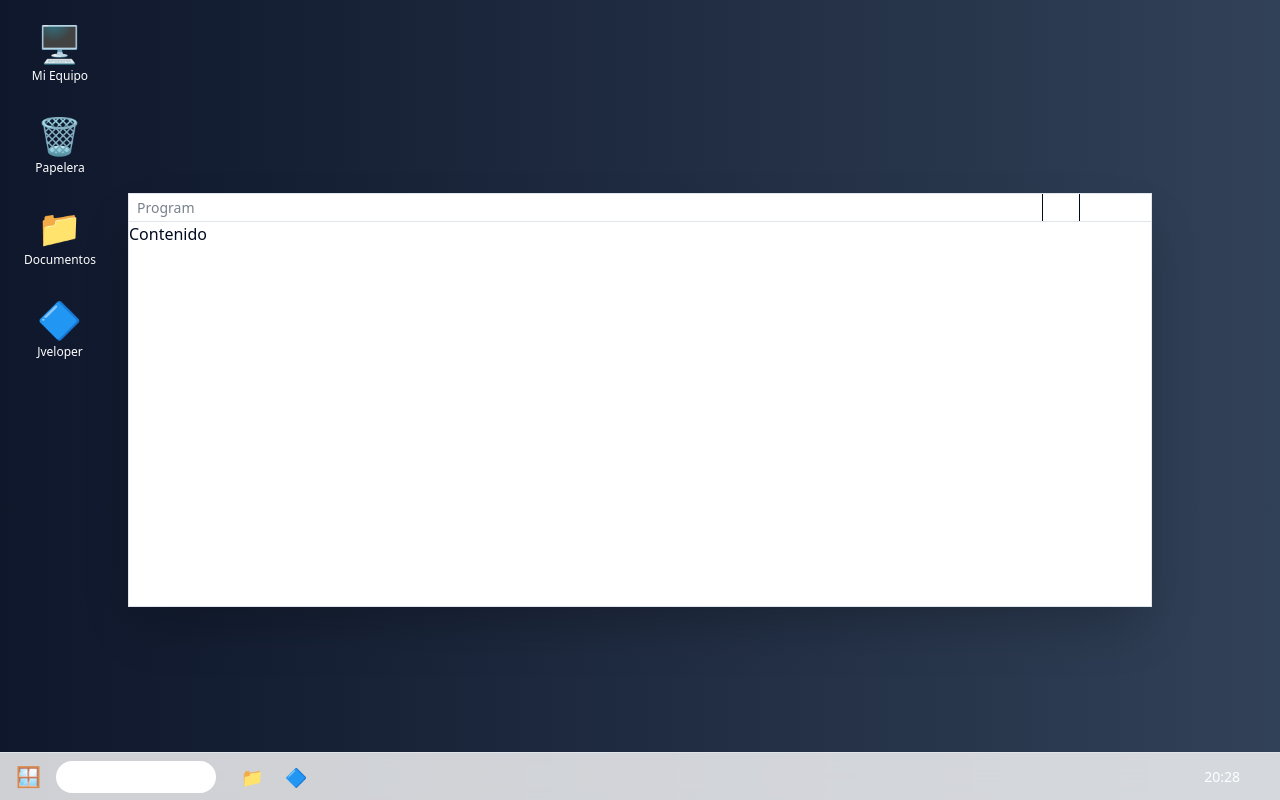
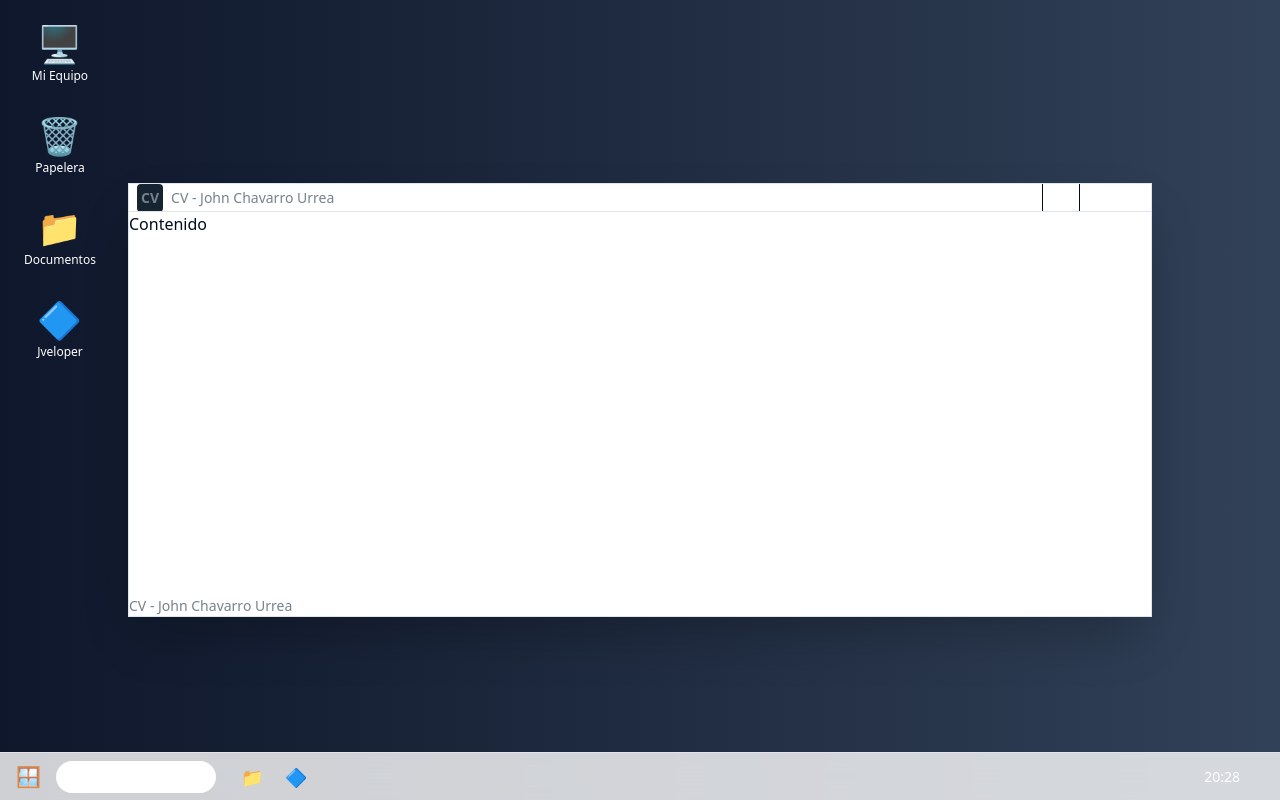
Before and after one commit to jwchavarrro/jveloper-cv-front, a Next.js app: page / in a window 1280 px wide. Built offline with nearby package versions, Linux system fonts and the light colour scheme.

Commit message:
refactor(components): rename header and footer props to headerCustom and footerCustom for improved clarity and consistency in the Program component

```diff
--- a/components/pages/components/program/index.tsx
+++ b/components/pages/components/program/index.tsx
@@ -21,10 +21,9 @@ interface ProgramProps {
   open: boolean;
   onOpenChange: (open: boolean) => void;
   title?: string;
-  header?: React.ReactNode;
+  headerCustom?: React.ReactNode;
   children: React.ReactNode;
-  footer?: React.ReactNode;
-  titleBar?: React.ReactNode;
+  footerCustom?: React.ReactNode;
 }
 
 enum WindowState {
@@ -39,10 +38,9 @@ export const Program = ({
   open: externalOpen,
   onOpenChange,
   title = "Program",
-  header,
+  headerCustom,
   children,
-  footer,
-  titleBar,
+  footerCustom,
 }: ProgramProps) => {
   // Estado único que maneja los 3 estados posibles
   const [windowState, setWindowState] = useState<WindowState>(WindowState.IDLE);
@@ -114,13 +112,10 @@ export const Program = ({
           onEscapeKeyDown={(e) => e.preventDefault()}
         >
           {/* Barra de título */}
-          {titleBar ? (
-            <div>{titleBar}</div>
-          ) : (
           <div className="flex h-7 items-center justify-between overflow-hidden border-b pl-2">
             {/* Área izquierda - Header */}
-              {header ? (
-                <div className="flex-1">{header}</div>
+            {headerCustom ? (
+              <div className="flex-1">{headerCustom}</div>
             ) : (
               <div>
                 <Typography variant="small" color="muted">
@@ -169,13 +164,12 @@ export const Program = ({
               </Button>
             </div>
           </div>
-          )}
 
           {/* Área de contenido */}
           <div className="h-full min-h-96">{children}</div>
 
           {/* Footer */}
-          {footer && <div>{footer}</div>}
+          {footerCustom && <div>{footerCustom}</div>}
         </DialogPrimitive.Content>
       </DialogPortal>
     </Dialog>
```
Also changed, not shown: 1 other file (tests, documents, lock files or other folders). Lines whose indentation alone changed are shown as unchanged.
